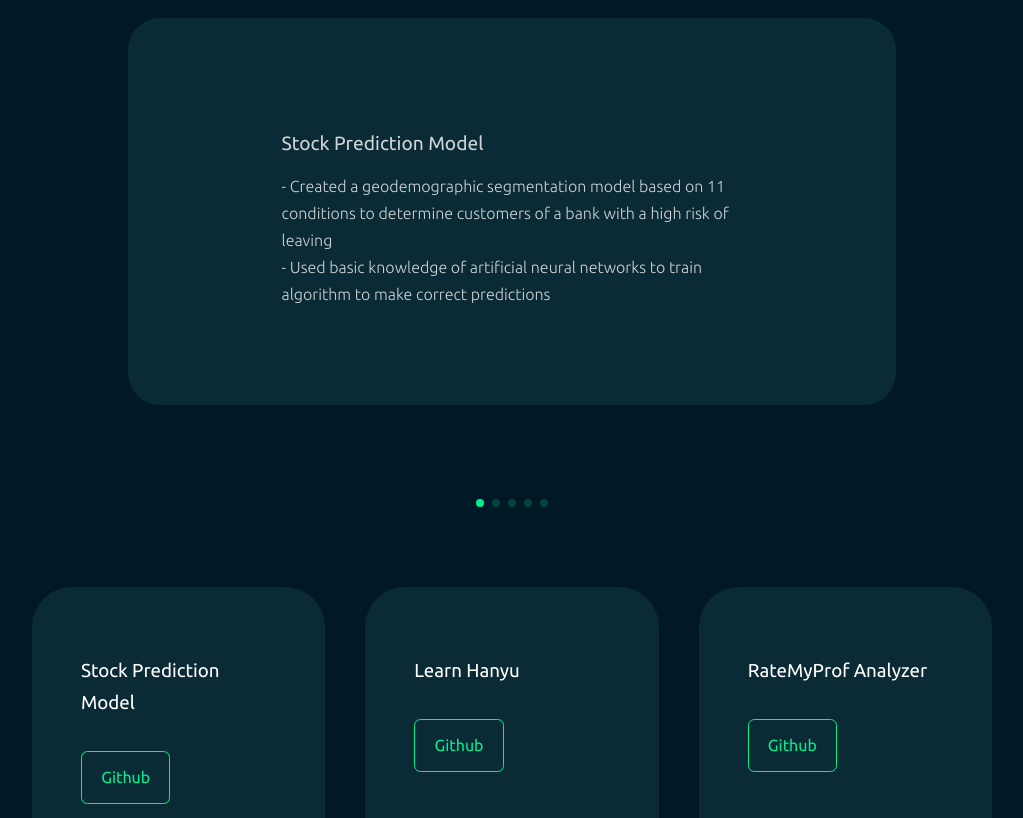
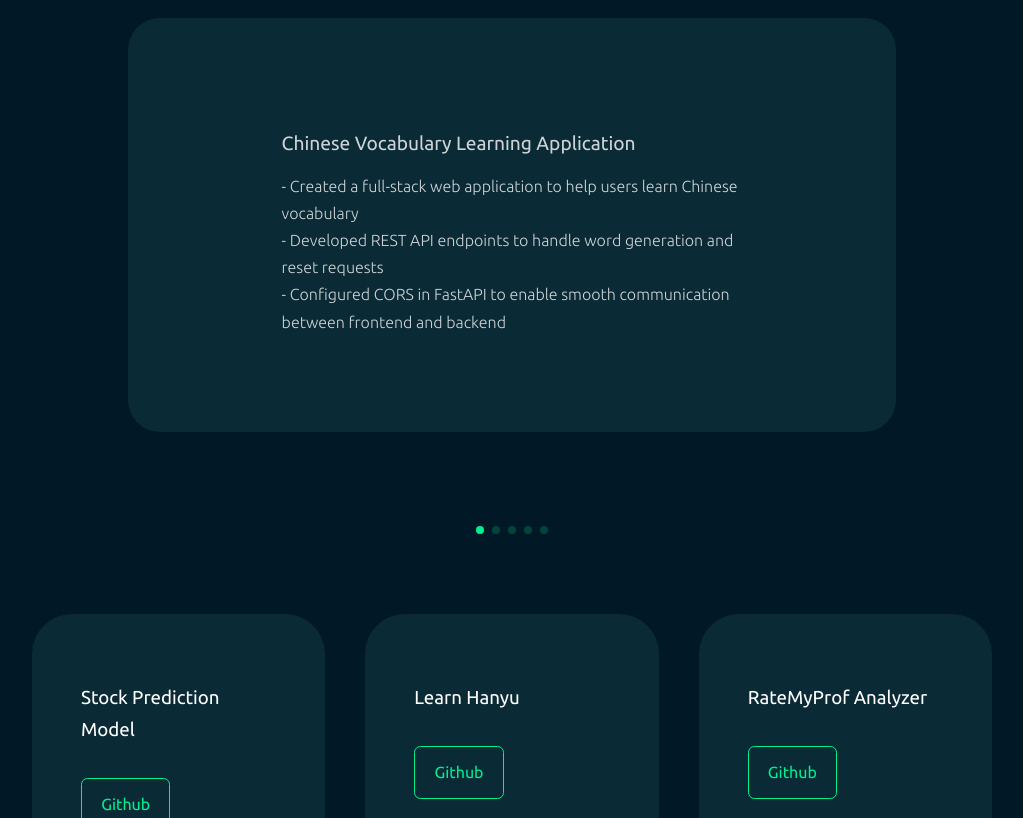
Before and after one commit to liaodzns/portfolio, a React (Create React App) app: page / in a window 1280 px wide. Shown: the part 1400-2218 px from the top of the page, without its empty margins (128-1151 px from the left). Built offline with nearby package versions, Linux system fonts and the light colour scheme.

Commit message:
fix: pagination

```diff
--- a/src/components/portfolio2/Portfolio2.jsx
+++ b/src/components/portfolio2/Portfolio2.jsx
@@ -13,20 +13,6 @@ import 'swiper/css/pagination';
 
 const data = [
     {
-        name: 'Stock Prediction Model',
-        description: [
-            '- Created a geodemographic segmentation model based on 11 conditions to determine customers of a bank with a high risk of leaving',
-            '- Used basic knowledge of artificial neural networks to train algorithm to make correct predictions'
-        ]
-    },
-    {
-        name: 'Financial ANN model',
-        description: [
-            '- Created a geodemographic segmentation model based on 11 conditions to determine customers of a bank with a high risk of leaving',
-            '- Used basic knowledge of artificial neural networks to train algorithm to make correct predictions'
-        ]
-    },
-    {
         name: 'Chinese Vocabulary Learning Application',
         description: [
             '- Created a full-stack web application to help users learn Chinese vocabulary',
@@ -35,11 +21,25 @@ const data = [
         ]
     },
     {
+        name: 'Stock Prediction Model',
+        description: [
+            '- Developed a LSTM Neural Network using TensorFlow and Keras to predict the closing prices of stocks, leveraging historical stock data from yfinance API and incorporating technical indicators such as Moving Averages, MACD, and Bollinger Bands for feature enhancement',
+            '- Developed and engineered time-series data for model training and created interactive visualizations using matplotlib to compare real vs predicted prices across multiple stocks'
+        ]
+    },
+    {
         name: 'Spotify Clone',
         description: [
             '- Created a music streaming application using React and Tailwind, replicating the popular features and functionalities of Spotify',
             '- Integrated Stripe to enable premium subscriptions',
             '- Created database schemas and implemented authentication using Supabase, ensuring secure user registration and login processes'
+        ]
+    },
+    {
+        name: 'Financial ANN model',
+        description: [
+            '- Created a geodemographic segmentation model based on 11 conditions to determine customers of a bank with a high risk of leaving',
+            '- Used basic knowledge of artificial neural networks to train algorithm to make correct predictions'
         ]
     },
     {
```
